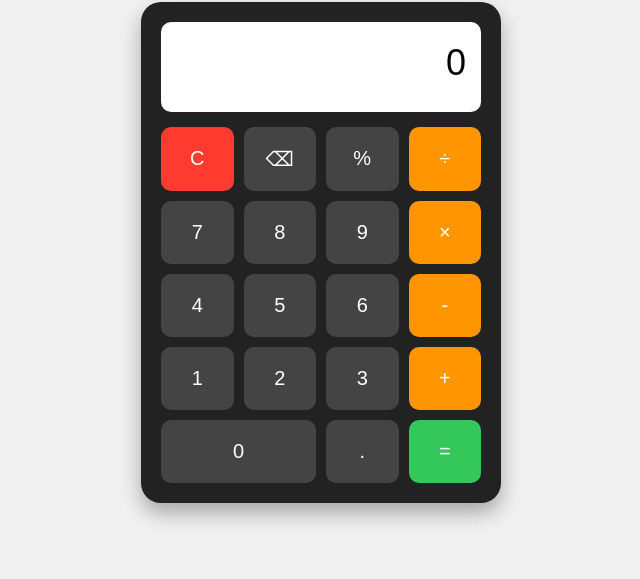
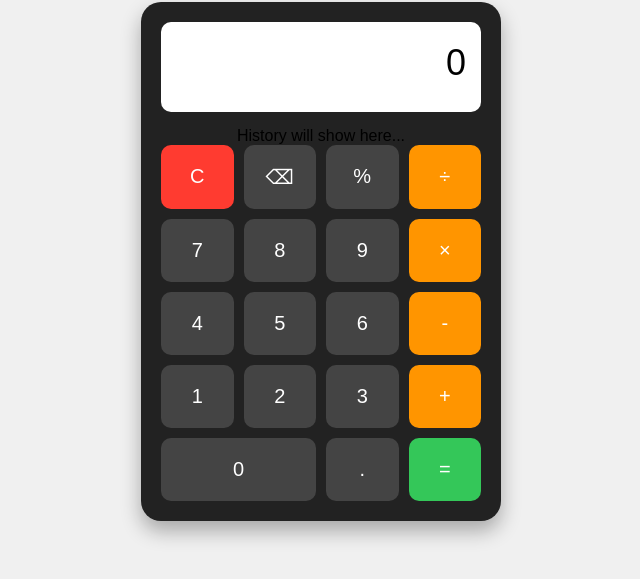
Before and after one commit to Tlaleng892/calculator, a plain HTML site: page index.html in a window 1280 px wide. Shown: the part 99-678 px from the top of the page, without its empty margins (319-959 px from the left). Drawn offline with Linux system fonts and the light colour scheme.

Commit message:
Add history display to calculator layout

```diff
--- a/index.html
+++ b/index.html
@@ -9,6 +9,8 @@
 
   <div class="calculator">
     <div id="display">0</div>
+
+<div id="history">History will show here...</div>
     <div class="buttons">
       <button class="clear" data-action="clear">C</button>
       <button data-action="delete">⌫</button>
```
